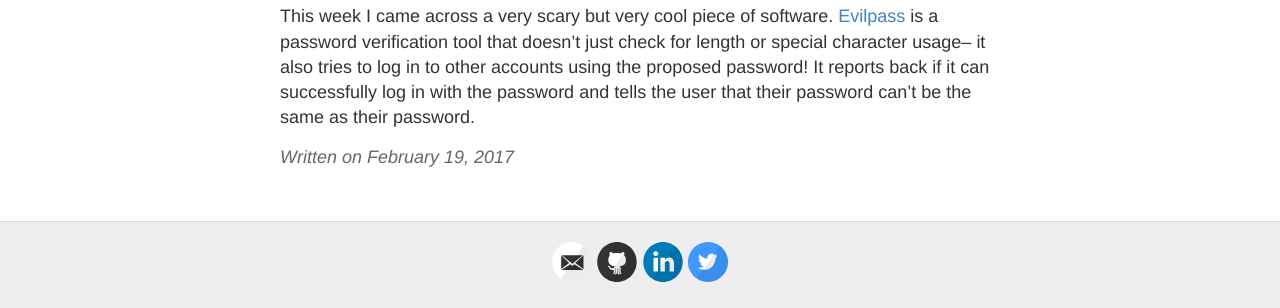
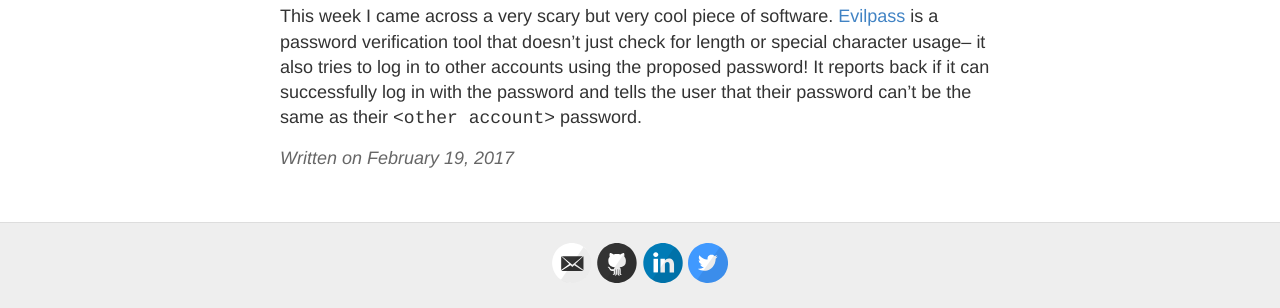
Before and after one commit to ig2s4tg/ig2s4tg.github.io, a Jekyll site: the page built from _posts/2017-2-19-post4.md, in a window 1280 px wide. Shown: the part 1236-1544 px from the top of the page. Built offline with Jekyll 4.4.1, drawn with Linux system fonts in a browser that asks for light colours.

Commit message:
fix escaping angle brackets

```diff
--- a/_posts/2017-2-19-post4.md
+++ b/_posts/2017-2-19-post4.md
@@ -16,4 +16,4 @@ I'll spend most of next week in Tempe, Arizona! I'm really excited but apprehens
 I enjoy what we've been learning about the intricacies of iterators in Python. I've always kind of pictured everything as lists in my head but iterators are pretty cool and seem very useful. I'm excited to work with a group on this next project, but I've never worked in such a large group before.
 
 ### What's my pick-of-the-week or tip-of-the-week?
-This week I came across a very scary but very cool piece of software. [Evilpass](https://github.com/SirCmpwn/evilpass) is a password verification tool that doesn't just check for length or special character usage-- it also tries to log in to other accounts using the proposed password! It reports back if it can successfully log in with the password and tells the user that their password can't be the same as their <other account> password.
+This week I came across a very scary but very cool piece of software. [Evilpass](https://github.com/SirCmpwn/evilpass) is a password verification tool that doesn't just check for length or special character usage-- it also tries to log in to other accounts using the proposed password! It reports back if it can successfully log in with the password and tells the user that their password can't be the same as their `<other account>` password.
```
